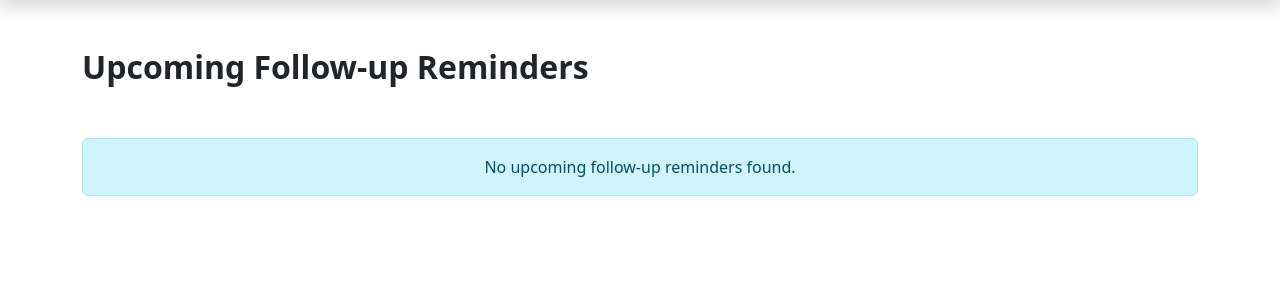
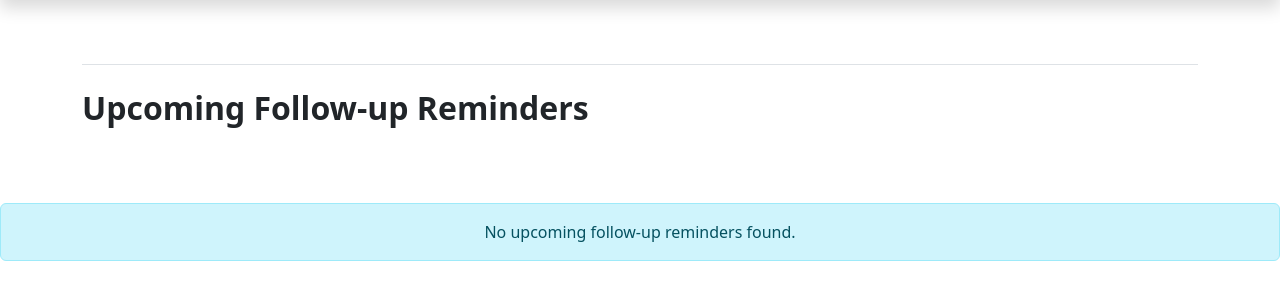
Before and after one commit to harinisharma-t/MediFlow, a Flask app: page /followups in a window 1280 px wide. Shown: the part 56-356 px from the top of the page. Run offline with Flask 3, Linux system fonts and the light colour scheme; data that the repository does not hold is empty; some libraries are stand-ins or nearby versions.

Commit message:
Day 30: Improved follow-up page layout

```diff
--- a/templates/followups.html
+++ b/templates/followups.html
@@ -18,7 +18,7 @@
 
     <div class="container py-5">
 
-        <div class="mb-4">
+        <div class="mb-4 border-bottom pb-3"></div>
             <h2 class="mb-1 fw-bold">Upcoming Follow-up Reminders</h2>
 
             <p class="text-white-50 mb-0">
```
